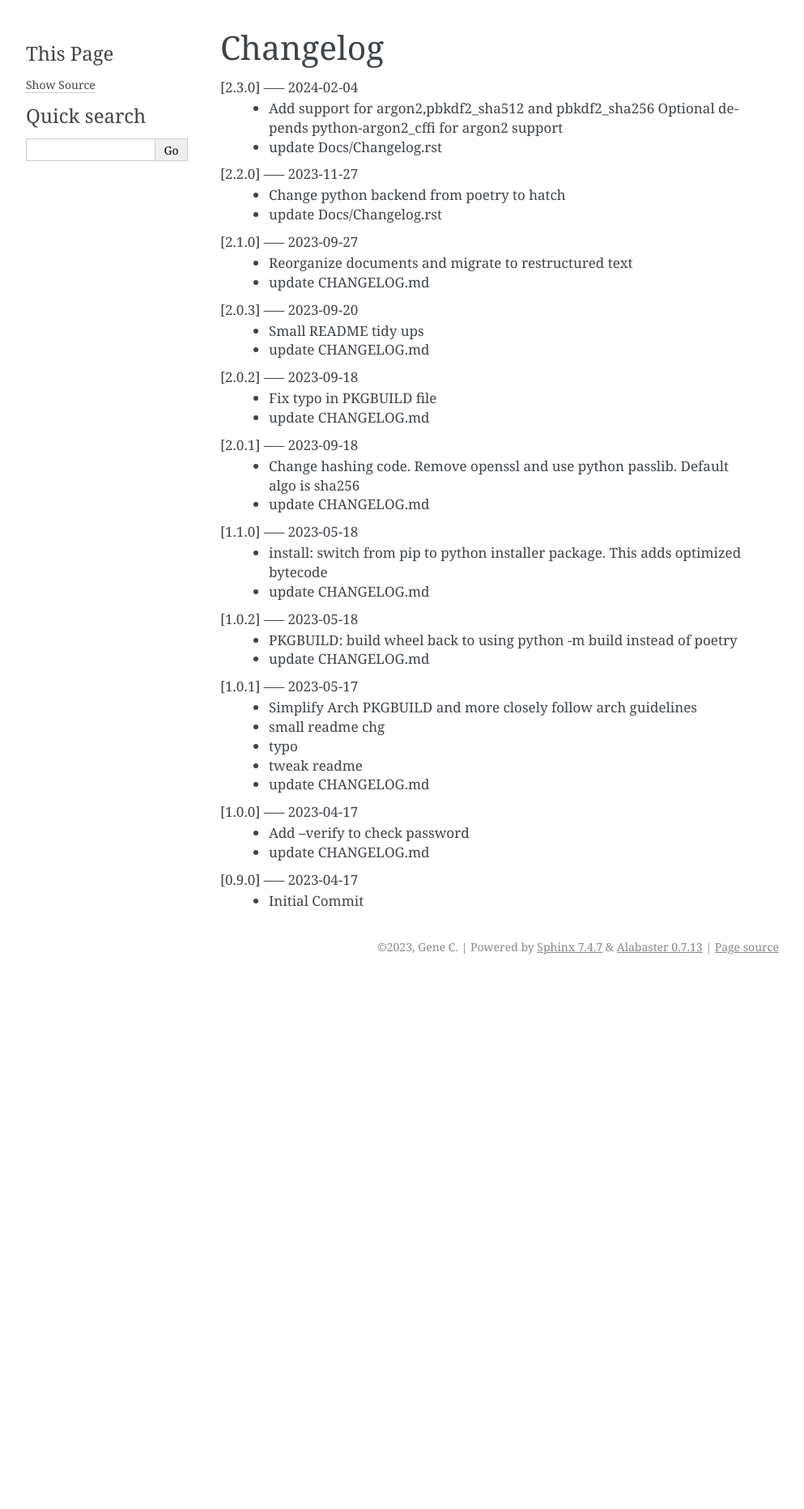
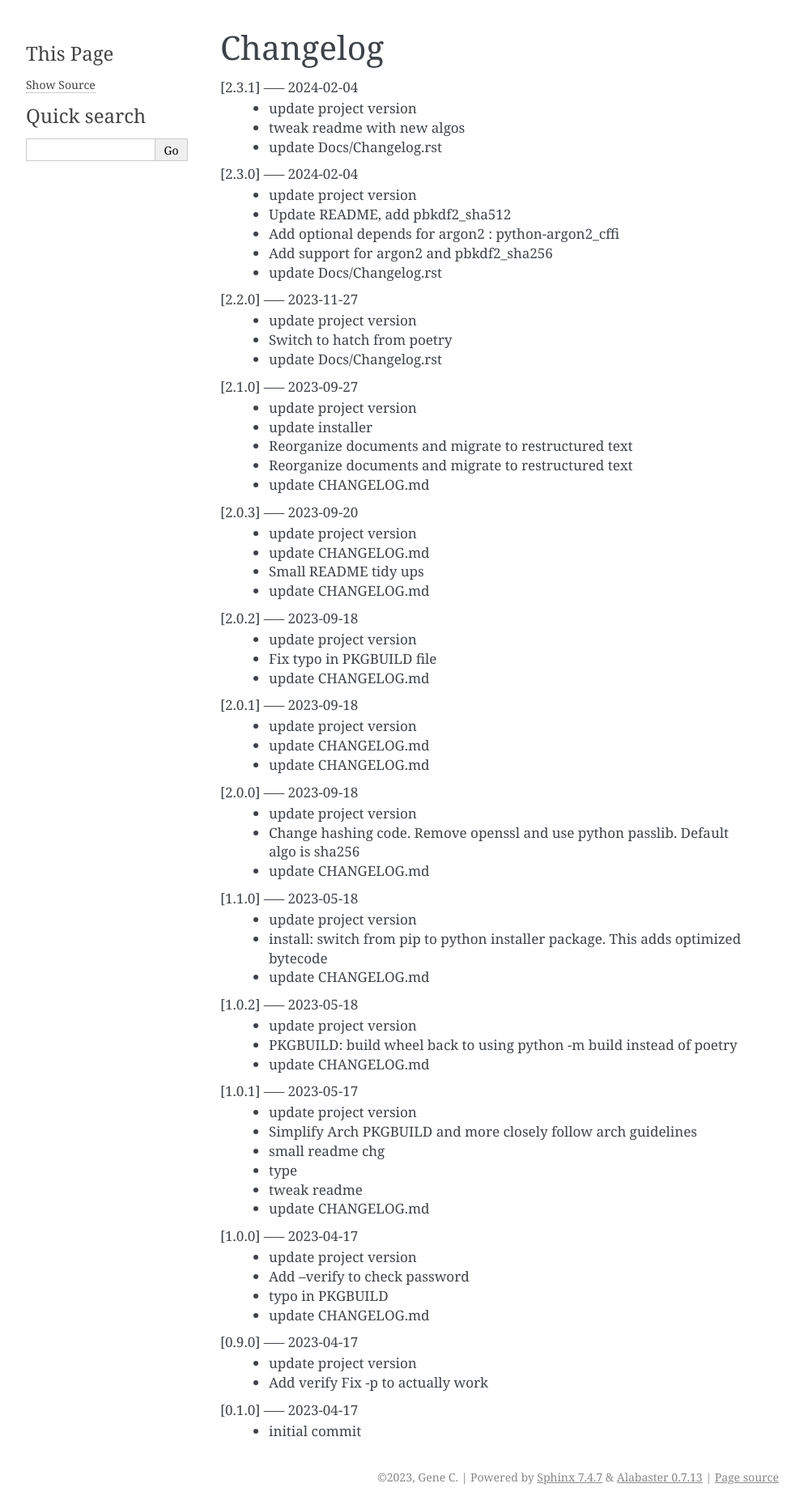
Before and after one commit to gene-git/nginx_passwd, a Sphinx documentation site: the page built from Docs/Changelog.rst, in a window 1280 px wide. Shown: the whole page at 81% size, without its empty margins (148-1141 px from the left). Built offline with Sphinx 7.4.7, drawn with Linux system fonts in a browser that asks for light colours; pages that are not in the unit, such as notebooks, are missing from menus; before the commit the page ends 1209 px from its top, so only the background shows below that.

Commit message:
tweak readme

```diff
--- a/Docs/Changelog.rst
+++ b/Docs/Changelog.rst
@@ -1,50 +1,80 @@
 Changelog
 =========
 
+[2.3.1] ----- 2024-02-04
+ * update project version
+ * tweak readme with new algos
+ * update Docs/Changelog.rst
+
 [2.3.0] ----- 2024-02-04
- * Add support for argon2,pbkdf2_sha512  and pbkdf2_sha256
-   Optional depends python-argon2_cffi for argon2 support
+ * update project version
+ * Update README, add pbkdf2_sha512
+ * Add optional depends for argon2 : python-argon2_cffi
+ * Add support for argon2 and pbkdf2_sha256
  * update Docs/Changelog.rst
 
 [2.2.0] ----- 2023-11-27
- * Change python backend from poetry to hatch
+ * update project version
+ * Switch to hatch from poetry
  * update Docs/Changelog.rst
 
 [2.1.0] ----- 2023-09-27
+ * update project version
+ * update installer
+ * Reorganize documents and migrate to restructured text
  * Reorganize documents and migrate to restructured text
  * update CHANGELOG.md
 
 [2.0.3] ----- 2023-09-20
+ * update project version
+ * update CHANGELOG.md
  * Small README tidy ups
  * update CHANGELOG.md
 
 [2.0.2] ----- 2023-09-18
+ * update project version
  * Fix typo in PKGBUILD file
  * update CHANGELOG.md
 
 [2.0.1] ----- 2023-09-18
+ * update project version
+ * update CHANGELOG.md
+ * update CHANGELOG.md
+
+[2.0.0] ----- 2023-09-18
+ * update project version
  * Change hashing code. Remove openssl and use python passlib.
    Default algo is sha256
  * update CHANGELOG.md
 
 [1.1.0] ----- 2023-05-18
+ * update project version
  * install: switch from pip to python installer package. This adds optimized bytecode
  * update CHANGELOG.md
 
 [1.0.2] ----- 2023-05-18
+ * update project version
  * PKGBUILD: build wheel back to using python -m build instead of poetry
  * update CHANGELOG.md
 
 [1.0.1] ----- 2023-05-17
+ * update project version
  * Simplify Arch PKGBUILD and more closely follow arch guidelines
  * small readme chg
- * typo
+ * type
  * tweak readme
  * update CHANGELOG.md
 
 [1.0.0] ----- 2023-04-17
+ * update project version
  * Add --verify to check password
+ * typo in PKGBUILD
  * update CHANGELOG.md
 
 [0.9.0] ----- 2023-04-17
- * Initial Commit
+ * update project version
+ * Add verify
+   Fix -p to actually work
+
+[0.1.0] ----- 2023-04-17
+ * initial commit
--- a/Docs/conf.py
+++ b/Docs/conf.py
@@ -9,7 +9,7 @@
 project = "nginx_passwd"
 copyright = '2023, Gene C'
 author = 'Gene C'
-release = '2.3.0'
+release = '2.3.1'
 
 # -- General configuration ---------------------------------------------------
 # https://www.sphinx-doc.org/en/master/usage/configuration.html#general-configuration
--- a/src/nginx_passwd/__about__.py
+++ b/src/nginx_passwd/__about__.py
@@ -3,4 +3,4 @@
 """
 Project nginx_passwd
 """
-__version__ = "2.3.0"
+__version__ = "2.3.1"
```
Also changed, not shown: README.rst (+5 -3 lines), 1 other file.
